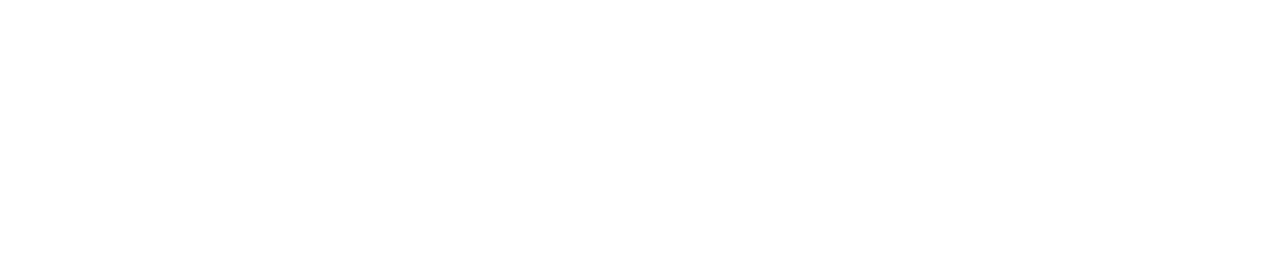
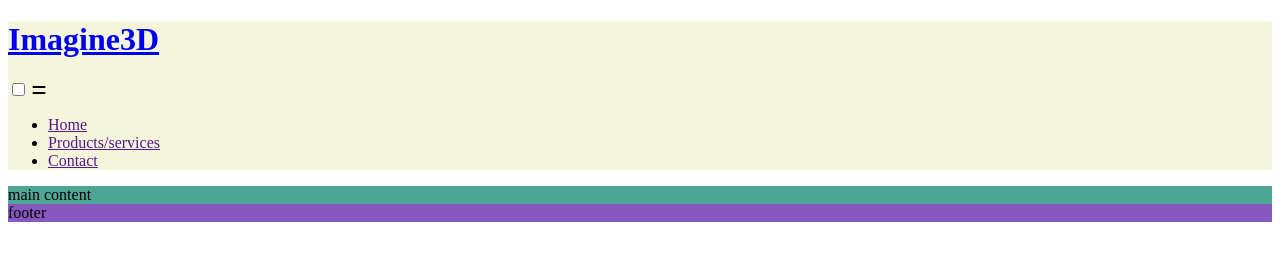
Before and after one commit to Ahmadk-g/Codeinsitute-PP1, a plain HTML site: page index.html in a window 1280 px wide. Drawn offline with Linux system fonts and the light colour scheme.

Commit message:
Created css and HTML structure. Added nav bar

```diff
--- a/assets/css/style.css
+++ b/assets/css/style.css
@@ -0,0 +1,14 @@
+/* Header */
+header{
+background-color: beige;
+}
+
+/* Main Content */
+main{
+    background-color: rgb(78, 167, 148);
+}
+
+/* Footer */
+footer{
+    background-color: rgb(134, 88, 192);
+}
--- a/index.html
+++ b/index.html
@@ -13,9 +13,24 @@
     <link rel="icon" type="image/png" sizes="32x32" href="assets/images/favicon/favicon-32x32.png">
     <link rel="icon" type="image/png" sizes="16x16" href="assets/images/favicon/favicon-16x16.png">
     <!-- link to style sheet -->
-    <link href="assets/css/style.css">
+    <link rel="stylesheet" href="assets/css/style.css">
 </head>
 <body>
-
+    <header>
+        <a href="index.html"><h1 id="logo">Imagine3D</h1></a>
+        <input type="checkbox" id="nav-toggle" name="nav-toggle">
+        <label for="nav-toggle" class="nav-toggle-label"><i class="fa-solid fa-equals"></i></label>
+        <nav>
+            <ul id="menu">
+                <li><a href="">Home</a></li>
+                <li><a href="">Products/services</a></li>
+                <li><a href="">Contact</a></li>
+            </ul>
+        </nav>
+    </header>
+    <main> main content </main>
+    <footer>footer</footer>
+    <!-- Font Awesome kit -->
+    <script src="https://kit.fontawesome.com/7fa9dd4cad.js" crossorigin="anonymous"></script>
 </body>
 </html>
```
